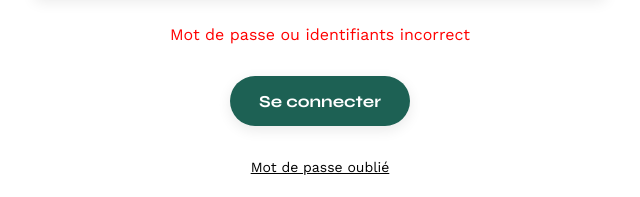
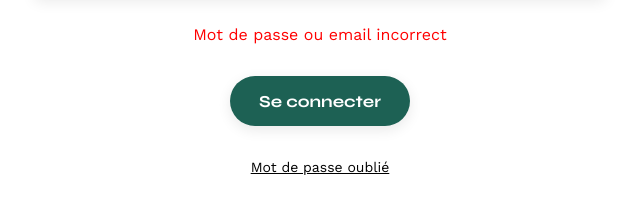
Before and after one commit to MaxBgt/Portfolio-architecte-sophie-bluel-master.io, a plain HTML site: page FrontEnd/login.html in a window 1280 px wide. Both pictures are taken after typing "name@example.com", "Sample123" into the empty fields and a click on the input "Se connecter". Shown: the part 422-619 px from the top of the page, 320-960 px from the left. Drawn offline with nearby package versions, Linux system fonts and the light colour scheme.

Commit message:
modification texte email/mdp incorrects

```diff
--- a/FrontEnd/login.html
+++ b/FrontEnd/login.html
@@ -37,7 +37,7 @@
         <label for="password">Mot de passe</label>
         <input type="password" name="password" id="password" required />
         <p class="incorrect hidden_incorrect">
-          Mot de passe ou identifiants incorrect
+          Mot de passe ou email incorrect
         </p>
         <input type="submit" value="Se connecter" id="btn_submit" />
       </form>
```
